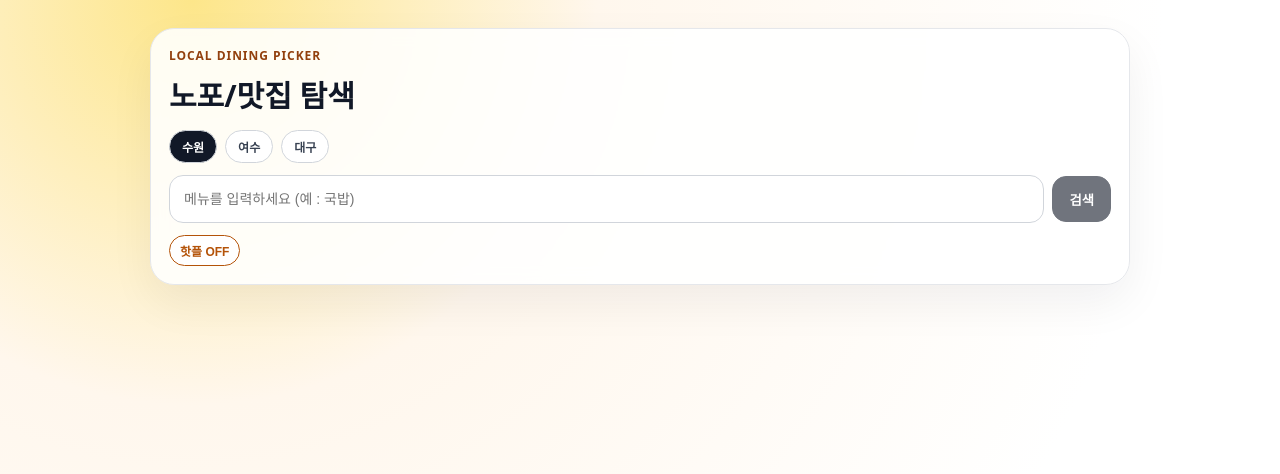
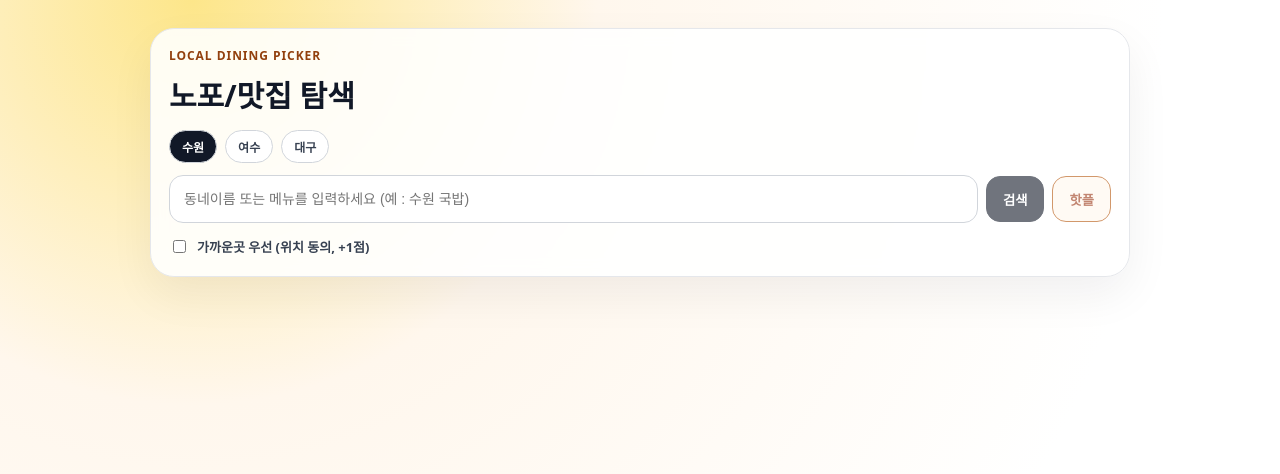
Before and after one commit to mg-debugg/food, a Next.js app: page / in a window 1280 px wide. Shown: the top 474 px of the page. Built offline with nearby package versions, Linux system fonts and the light colour scheme.

Commit message:
Refine hot search UX and restore nearby location boost

```diff
--- a/src/app/page.tsx
+++ b/src/app/page.tsx
@@ -10,6 +10,29 @@ import { getTopHotplace, type HotplaceScoreResult } from "../lib/hotplace";
 type Region = "수원" | "여수" | "대구";
 
 const REGIONS: Region[] = ["수원", "여수", "대구"];
+const EARTH_RADIUS_KM = 6371;
+const NEARBY_DISTANCE_KM = 3;
+
+function toRadians(degree: number): number {
+  return (degree * Math.PI) / 180;
+}
+
+function distanceKm(aLat: number, aLng: number, bLat: number, bLng: number): number {
+  const dLat = toRadians(bLat - aLat);
+  const dLng = toRadians(bLng - aLng);
+  const aa =
+    Math.sin(dLat / 2) * Math.sin(dLat / 2) +
+    Math.cos(toRadians(aLat)) * Math.cos(toRadians(bLat)) * Math.sin(dLng / 2) * Math.sin(dLng / 2);
+  const c = 2 * Math.atan2(Math.sqrt(aa), Math.sqrt(1 - aa));
+  return EARTH_RADIUS_KM * c;
+}
+
+function parseMapCoordinate(raw: string): number | null {
+  const n = Number(raw);
+  if (!Number.isFinite(n) || n === 0) return null;
+  if (Math.abs(n) > 1000) return n / 10_000_000;
+  return n;
+}
 
 export default function Page() {
   const [query, setQuery] = useState("");
@@ -18,6 +41,8 @@ export default function Page() {
   const [loading, setLoading] = useState(false);
   const [error, setError] = useState<string | null>(null);
   const [hotMode, setHotMode] = useState(false);
+  const [useNearbyBoost, setUseNearbyBoost] = useState(false);
+  const [userLocation, setUserLocation] = useState<{ lat: number; lng: number } | null>(null);
 
   const [metaMap, setMetaMap] = useState<Record<string, PlaceMeta>>({});
   const [penaltySignalMap, setPenaltySignalMap] = useState<Record<string, number>>({});
@@ -79,12 +104,35 @@ export default function Page() {
     });
   }, []);
 
-  async function search() {
+  useEffect(() => {
+    if (!useNearbyBoost) return;
+    if (userLocation) return;
+    if (typeof window === "undefined" || !navigator.geolocation) {
+      setError("이 브라우저에서는 위치 정보를 지원하지 않습니다.");
+      return;
+    }
+    navigator.geolocation.getCurrentPosition(
+      (pos) => {
+        setUserLocation({
+          lat: pos.coords.latitude,
+          lng: pos.coords.longitude,
+        });
+      },
+      () => {
+        setUseNearbyBoost(false);
+        setError("위치 권한을 허용하면 가까운 곳 우선 가점을 적용할 수 있습니다.");
+      },
+      { enableHighAccuracy: true, timeout: 10000, maximumAge: 120000 },
+    );
+  }, [useNearbyBoost, userLocation]);
+
+  async function search(nextHotMode: boolean) {
     const q = query.trim();
     if (!q) return;
 
     setLoading(true);
     setError(null);
+    setHotMode(nextHotMode);
     try {
       const params = new URLSearchParams({
         query: q,
@@ -129,8 +177,12 @@ export default function Page() {
 
       const searchIndexScore = Math.max(0.5, 5 - idx * 0.5);
       const adEventPenalty = (penaltySignalMap[key] ?? 0) > 0 ? 1 : 0;
-      const scoreMax = 5.0;
-      const score = Math.max(0, Math.min(scoreMax, searchIndexScore - adEventPenalty));
+      const lat = parseMapCoordinate(it.mapy);
+      const lng = parseMapCoordinate(it.mapx);
+      const locationBonus =
+        useNearbyBoost && userLocation && lat !== null && lng !== null && distanceKm(userLocation.lat, userLocation.lng, lat, lng) <= NEARBY_DISTANCE_KM ? 1 : 0;
+      const scoreMax = 6.0;
+      const score = Math.max(0, Math.min(scoreMax, searchIndexScore + locationBonus - adEventPenalty));
 
       const hotplace =
         hotplaceMap[key] ??
@@ -147,7 +199,7 @@ export default function Page() {
 
       const isHotNow =
         hotplace.recent3mCount > 0 || hotplace.multiplier > 1 || hotplace.hotKeywordCount > 0;
-      const hotRankScore = hotplace.hotplaceScore + searchIndexScore * 3;
+      const hotRankScore = hotplace.recent3mCount * 100 + hotplace.hotKeywordCount * 10 + searchIndexScore;
 
       return {
         it,
@@ -156,6 +208,7 @@ export default function Page() {
         score,
         scoreMax,
         searchIndexScore,
+        locationBonus,
         adEventPenalty,
         penaltyDetectedCount: penaltySignalMap[key] ?? 0,
         hotplaceScore: hotplace.hotplaceScore,
@@ -169,16 +222,16 @@ export default function Page() {
     });
 
     if (hotMode) {
-      const hotOnly = enriched.filter((e) => e.isHotNow);
-      hotOnly.sort(
+      const hotSorted = [...enriched];
+      hotSorted.sort(
         (a, b) =>
           b.hotRankScore - a.hotRankScore ||
-          b.hotplaceScore - a.hotplaceScore ||
+          b.hotplaceRecentCount - a.hotplaceRecentCount ||
           b.hotKeywordCount - a.hotKeywordCount ||
-          b.hotplaceRatio - a.hotplaceRatio ||
-          b.searchIndexScore - a.searchIndexScore,
+          b.searchIndexScore - a.searchIndexScore ||
+          b.score - a.score,
       );
-      return hotOnly;
+      return hotSorted;
     }
 
     enriched.sort((a, b) => b.score - a.score || b.meta.updatedAt - a.meta.updatedAt);
@@ -189,7 +242,6 @@ export default function Page() {
     () =>
       getTopHotplace(
         prepared
-          .filter((p) => p.isHotNow)
           .map((p) => ({
             name: p.it.title,
             score: {
@@ -202,7 +254,8 @@ export default function Page() {
               hotKeywordCount: p.hotKeywordCount,
               recentHotKeywordCount: p.hotKeywordCount,
             },
-          })),
+          }))
+          .filter((p) => p.score.recent3mCount > 0 || p.score.hotKeywordCount > 0),
       ),
     [prepared],
   );
@@ -258,9 +311,9 @@ export default function Page() {
               value={query}
               onChange={(e) => setQuery(e.target.value)}
               onKeyDown={(e) => {
-                if (e.key === "Enter") search();
+                if (e.key === "Enter") search(false);
               }}
-              placeholder="메뉴를 입력하세요 (예 : 국밥)"
+              placeholder="동네이름 또는 메뉴를 입력하세요 (예 : 수원 국밥)"
               style={{
                 flex: 1,
                 height: 46,
@@ -273,7 +326,7 @@ export default function Page() {
               }}
             />
             <button
-              onClick={search}
+              onClick={() => search(false)}
               disabled={loading || !query.trim()}
               style={{
                 height: 46,
@@ -289,24 +342,47 @@ export default function Page() {
             >
               검색
             </button>
+            <button
+              onClick={() => search(true)}
+              disabled={loading || !query.trim()}
+              style={{
+                height: 46,
+                padding: "0 16px",
+                borderRadius: 14,
+                border: "1px solid #b45309",
+                background: hotMode ? "#b45309" : "#fff7ed",
+                color: hotMode ? "#fff" : "#9a3412",
+                fontWeight: 800,
+                opacity: loading || !query.trim() ? 0.6 : 1,
+                cursor: loading || !query.trim() ? "not-allowed" : "pointer",
+              }}
+            >
+              핫플
+            </button>
           </div>
 
-          <div style={{ display: "flex", gap: 8, flexWrap: "wrap" }}>
-            <button
-              onClick={() => setHotMode((v) => !v)}
-              style={{
-                padding: "6px 10px",
-                borderRadius: 999,
-                border: "1px solid #b45309",
-                background: hotMode ? "#b45309" : "#ffffff",
-                color: hotMode ? "#fff" : "#b45309",
-                fontWeight: 800,
-                fontSize: 12,
+          <label
+            style={{
+              marginTop: 2,
+              display: "inline-flex",
+              alignItems: "center",
+              gap: 8,
+              fontSize: 13,
+              color: "#374151",
+              fontWeight: 700,
+            }}
+          >
+            <input
+              type="checkbox"
+              checked={useNearbyBoost}
+              onChange={(e) => {
+                const checked = e.target.checked;
+                setUseNearbyBoost(checked);
+                if (!checked) setUserLocation(null);
               }}
-            >
-              핫플 {hotMode ? "ON" : "OFF"}
-            </button>
-          </div>
+            />
+            가까운곳 우선 (위치 동의, +1점)
+          </label>
         </div>
 
         {loading ? <div style={{ padding: 12, color: "#6b7280" }}>검색중...</div> : null}
@@ -329,10 +405,6 @@ export default function Page() {
           </div>
         ) : null}
 
-        {!loading && !error && items.length > 0 && prepared.length === 0 ? (
-          <div style={{ padding: 12, color: "#6b7280" }}>핫플 조건에 맞는 결과가 없습니다.</div>
-        ) : null}
-
         <div style={{ marginTop: 14 }}>
           {prepared.map(
             ({
@@ -342,6 +414,7 @@ export default function Page() {
               score,
               scoreMax,
               searchIndexScore,
+              locationBonus,
               adEventPenalty,
               penaltyDetectedCount,
               hotplaceRecentCount,
@@ -355,6 +428,7 @@ export default function Page() {
                 score={score}
                 scoreMax={scoreMax}
                 searchIndexScore={searchIndexScore}
+                locationBonus={locationBonus}
                 adEventPenalty={adEventPenalty}
                 penaltyDetectedCount={penaltyDetectedCount}
                 hotplaceRecentCount={hotplaceRecentCount}
```
Also changed, not shown: src/components/PlaceCard.tsx (+7 -75 lines).
